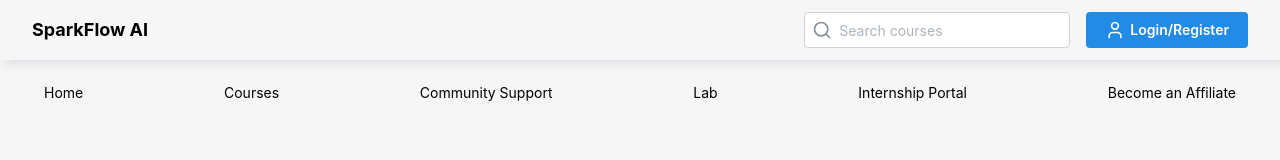
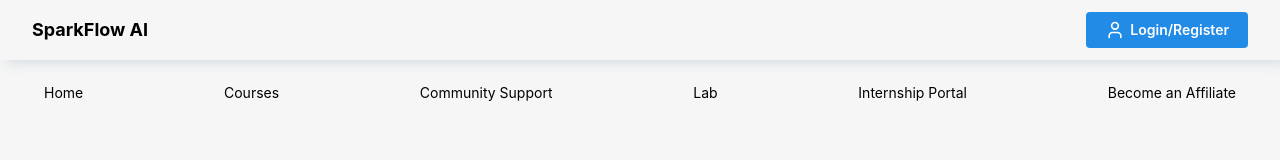
Before and after one commit to theanushka-v18/sparkflow-frontend, a React (Vite) app: page / in a window 1280 px wide. Shown: the top 160 px of the page. Built offline with nearby package versions, Linux system fonts and the light colour scheme.

Commit message:
minor fix

```diff
--- a/src/components/Header/Header.tsx
+++ b/src/components/Header/Header.tsx
@@ -1,12 +1,13 @@
 import { Box, Button, Group, Input, NavLink, Text } from '@mantine/core';
 import { Search, User } from 'lucide-react';
-import { Link } from 'react-router-dom';
+import { Link, useLocation } from 'react-router-dom';
 import { RoutePaths } from '../../routes/routePath';
 import { useDisclosure } from '@mantine/hooks';
 import AuthModal from '../AuthModal/AuthModal';
 
 const Header = () => {
   const [opened, { open, close }] = useDisclosure(false);
+  const location = useLocation();
 
   return (
     <>
@@ -16,10 +17,12 @@
             SparkFlow AI
           </Text>
           <Group>
-            <Input
-              placeholder='Search courses'
-              leftSection={<Search size={20} />}
-            />
+            {location.pathname === '/courses' && (
+              <Input
+                placeholder='Search courses'
+                leftSection={<Search size={20} />}
+              />
+            )}
             <Button variant='filled' onClick={open}>
               <User size={20} style={{ marginRight: 5 }} /> Login/Register
             </Button>
```
